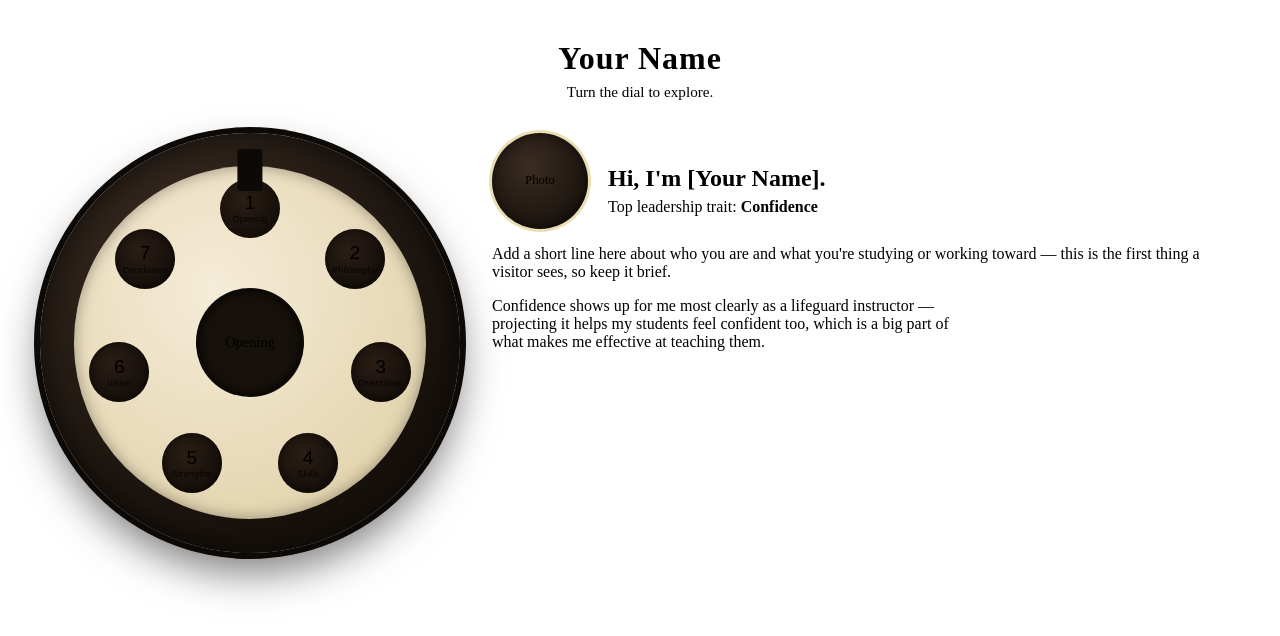
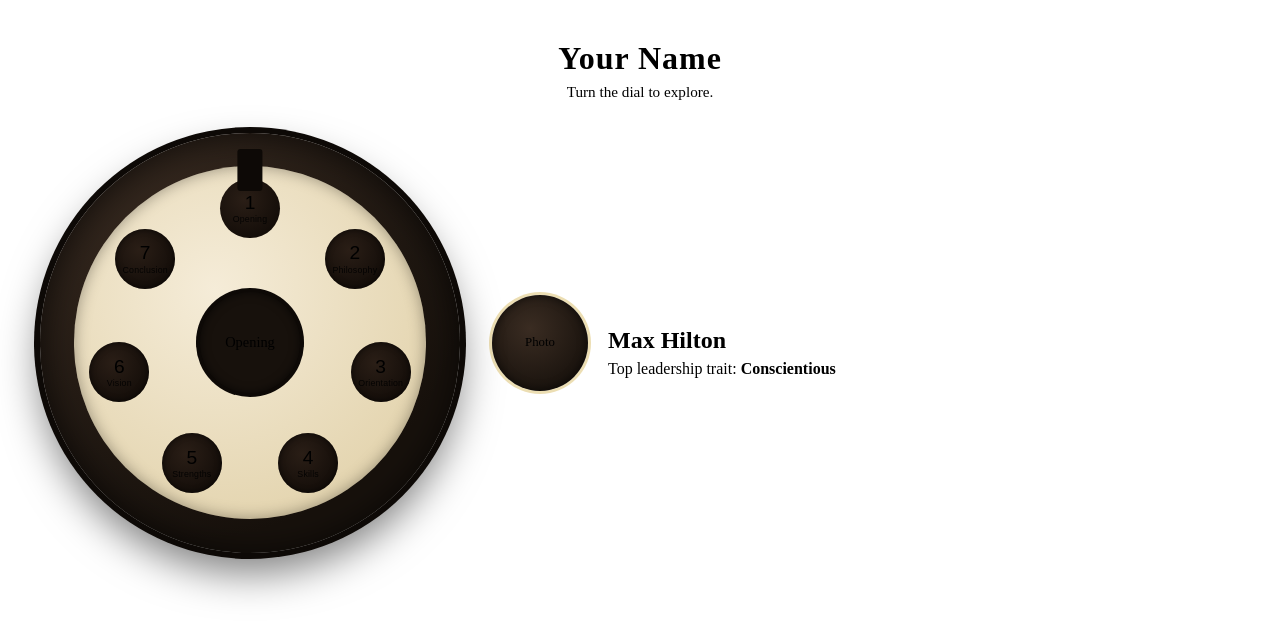
Before and after one commit to AnWatermelon/POP-Project, a Vue app: page / in a window 1280 px wide. Shown: the top 636 px of the page. Built offline with nearby package versions, Linux system fonts and the light colour scheme; the HTML template or start-up script is replaced by a standard one.

Commit message:
Center opening view vertically on dial

```diff
--- a/src/App.vue
+++ b/src/App.vue
@@ -8,10 +8,10 @@
     <div class="app-body">
       <RotaryDial class="app-dial" />
 
-      <main class="app-content">
-        <router-view v-slot="{ Component, route }">
+      <main class="app-content" :class="{ 'app-content--centered': route.name === 'opening' }">
+        <router-view v-slot="{ Component, route: currentRoute }">
           <transition name="spin-page" mode="out-in">
-            <component :is="Component" :key="route.path" class="view-page" />
+            <component :is="Component" :key="currentRoute.path" class="view-page" />
           </transition>
         </router-view>
       </main>
@@ -20,7 +20,10 @@
 </template>
 
 <script setup>
+import { useRoute } from 'vue-router'
 import RotaryDial from './components/RotaryDial.vue'
+
+const route = useRoute()
 </script>
 
 <style scoped>
@@ -55,6 +58,7 @@ import RotaryDial from './components/RotaryDial.vue'
   grid-template-columns: minmax(280px, 420px) 1fr;
   gap: clamp(1.5rem, 4vmin, 3rem);
   align-items: start;
+  align-content: start;
 }
 
 .app-dial {
@@ -66,6 +70,13 @@ import RotaryDial from './components/RotaryDial.vue'
   min-height: 50vh;
 }
 
+@media (min-width: 861px) {
+  .app-content--centered {
+    align-self: center;
+    min-height: unset;
+  }
+}
+
 @media (max-width: 860px) {
   .app-body {
     grid-template-columns: 1fr;
--- a/src/views/OpeningView.vue
+++ b/src/views/OpeningView.vue
@@ -5,27 +5,12 @@
         <span>Photo</span>
       </div>
       <div class="opening-intro">
-        <h2>Hi, I'm [Your Name].</h2>
+        <h2>Max Hilton</h2>
         <p class="trait">
-          Top leadership trait: <strong>Confidence</strong>
+          Top leadership trait: <strong>Conscientious</strong>
         </p>
       </div>
     </div>
-
-    <p>
-      Add a short line here about who you are and what you're studying or working
-      toward — this is the first thing a visitor sees, so keep it brief.
-    </p>
-
-    <p class="trait-note">
-      <!-- TODO: replace with your own self-assessment result from Vantage (Ch 2)
-           if it points somewhere else. Confidence is used here because it comes
-           up directly in your notes — projecting it as a lifeguard instructor
-           is part of what makes you effective at helping students improve. -->
-      Confidence shows up for me most clearly as a lifeguard instructor — projecting
-      it helps my students feel confident too, which is a big part of what makes
-      me effective at teaching them.
-    </p>
   </section>
 </template>
 
@@ -35,7 +20,7 @@
   align-items: center;
   gap: 1.25rem;
   flex-wrap: wrap;
-  margin-bottom: 1rem;
+  margin-bottom: 0;
 }
 
 .avatar-placeholder {
```
